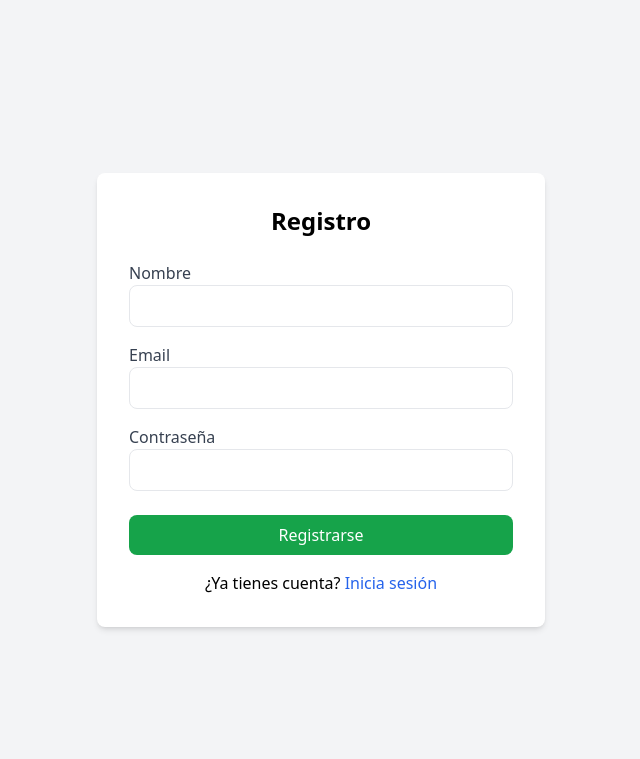
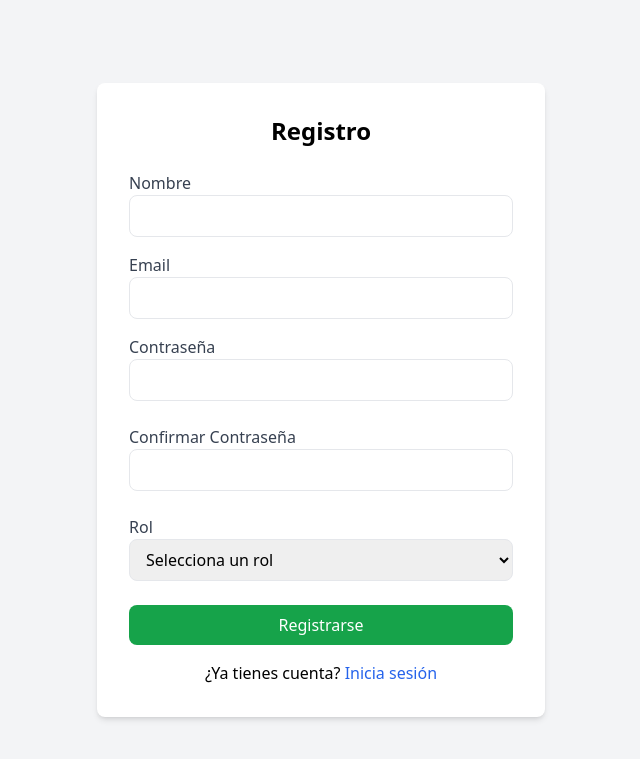
Before and after one commit to SamDiper/ProyectoLenguaje, a PHP site: page /register.php in a window 1280 px wide. Shown: the top 759 px of the page, without its empty margins (319-959 px from the left). Run offline with PHP 8.4, Linux system fonts and the light colour scheme; some libraries are stand-ins or nearby versions.

Commit message:
Add password confirmation and role selection to registration form

```diff
--- a/front/register.php
+++ b/front/register.php
@@ -17,6 +17,11 @@ if(isset($_SESSION['user_id'])){
 <body class="bg-gray-100 min-h-screen flex items-center justify-center">
     <div class="bg-white p-8 rounded-lg shadow-md w-full max-w-md">
         <h2 class="text-2xl font-bold mb-6 text-center">Registro</h2>
+        <?php if (isset($_GET['error'])) { ?>
+            <div class="bg-red-100 border border-red-400 text-red-700 px-4 py-3 rounded mb-4">
+                <?php echo $_GET['error']; ?>
+            </div>
+        <?php } ?>
         <form action="../back/register.php" method="POST">
             <div class="mb-4">
                 <label class="block text-gray-700">Nombre</label>
@@ -30,6 +35,18 @@ if(isset($_SESSION['user_id'])){
                 <label class="block text-gray-700">Contraseña</label>
                 <input type="password" name="password" class="w-full px-3 py-2 border rounded-lg" required>
             </div>
+            <div class="mb-6">
+                <label class="block text-gray-700">Confirmar Contraseña</label>
+                <input type="password" name="confirm_password" class="w-full px-3 py-2 border rounded-lg" required>
+            </div>
+            <div class="mb-6">
+                <label class="block text-gray-700">Rol</label>
+                <select name="rol" class="w-full px-3 py-2 border rounded-lg" required>
+                    <option value="">Selecciona un rol</option>
+                    <option value="1">Administrador</option>
+                    <option value="2">Cliente</option>
+                </select>
+            </div>
             <button type="submit" class="w-full bg-green-600 text-white py-2 rounded-lg hover:bg-green-700">Registrarse</button>
         </form>
         <p class="mt-4 text-center">¿Ya tienes cuenta? <a href="login.php" class="text-blue-600">Inicia sesión</a></p>
```
Also changed, not shown: back/register.php (+11 -2 lines).
